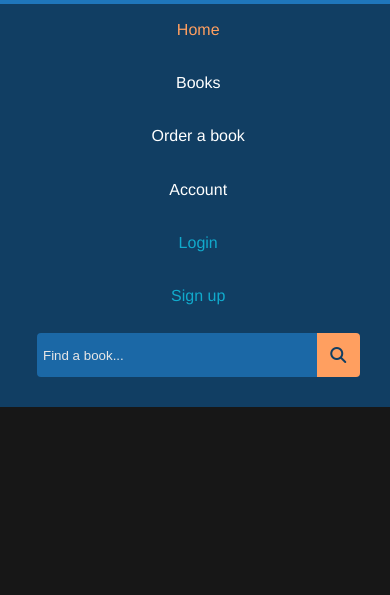
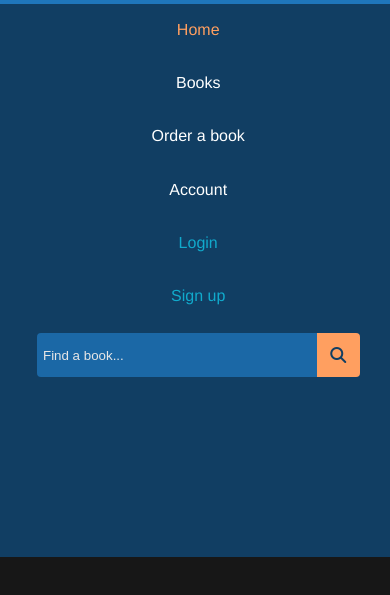
Before and after one commit to mssa7t22/booking, a plain HTML site: page index.html in a window 390 px wide. Both pictures are taken after a click on the link 369 px from the left and 26 px from the top of the page. Shown: the part 49-644 px from the top of the page. Drawn offline with nearby package versions, Linux system fonts and the light colour scheme.

Commit message:
Update style.css

```diff
--- a/css/style.css
+++ b/css/style.css
@@ -412,7 +412,8 @@ nav .menu-section #nav-menu-mobile {
       padding: 0;
       text-align: center;
       z-index: 100;
-      overflow-y: scroll;
+      overflow-y: hidden;
+      padding-bottom: 150px;
     }
 
 
```
